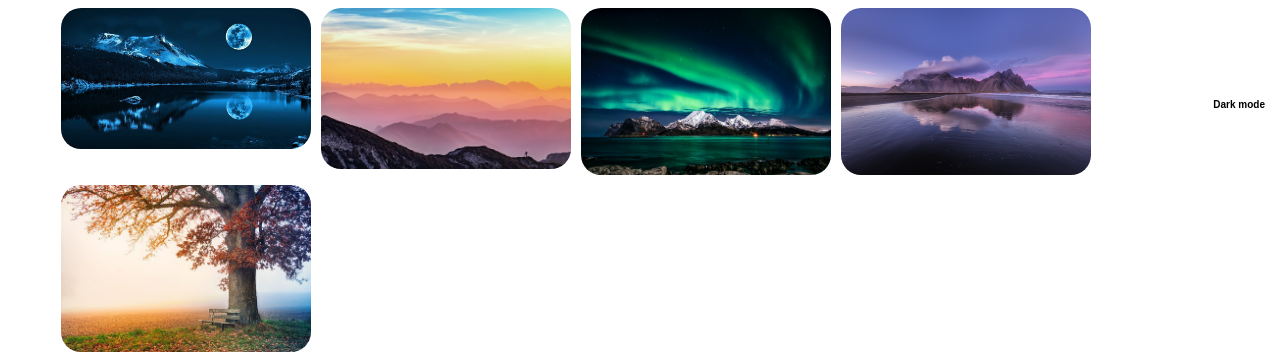
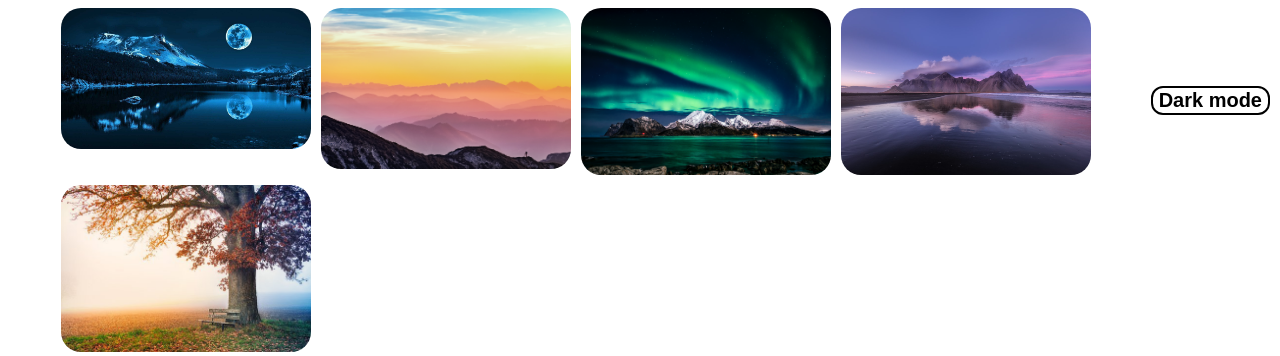
Before and after one commit to Dulkith13BANdara/Dulkith13BANdara.github.io, a PHP site: page / in a window 1280 px wide. Shown: the part 675-1031 px from the top of the page. Run offline with PHP 8.4, Linux system fonts and the light colour scheme.

Commit message:
Update styles.css

```diff
--- a/styles.css
+++ b/styles.css
@@ -23,13 +23,12 @@
     }
 
 .tdm{
-    font-size:10px;
+    font-size:20px;
     font-weight:bold;
     background:white;
     color:black;
-    border:none;
-    border-radius:20%;
-padding:5px;
+    border:2px solid black;
+    border-radius:12px;
 bottom:10;
   position:fixed;
     right:10;
```
